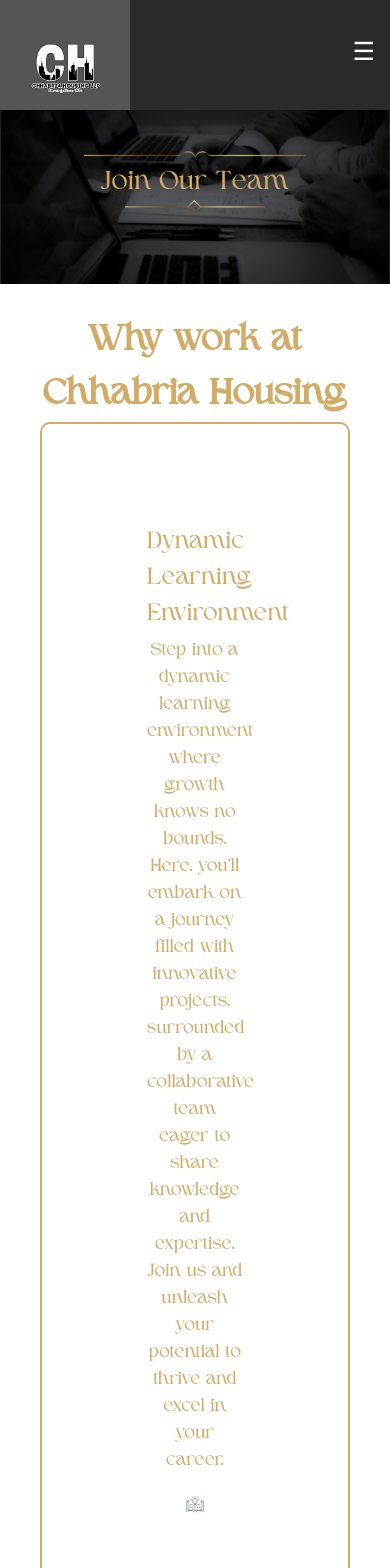
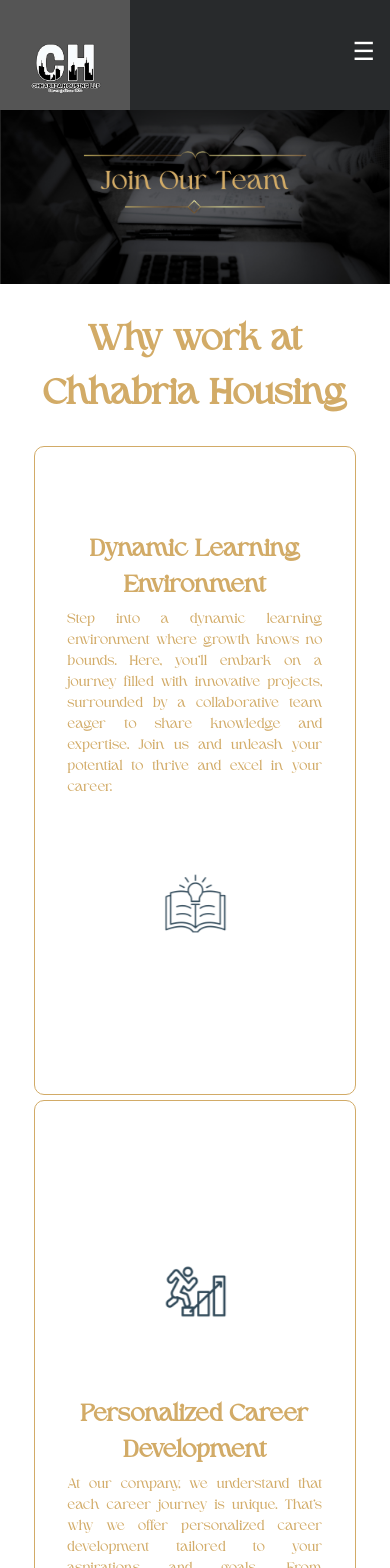
Before and after one commit to Harsh-gg/Chhabria-Housing, a React (Vite) app in the folder Chhabria Housing/Chhabria Housing/: page /join in a window 390 px wide. Shown: the top 1568 px of the page. Built offline with nearby package versions, Linux system fonts and the light colour scheme; a web font is replaced by a local one.

Commit message:
changes 😊

```diff
--- a/Chhabria Housing/Chhabria Housing/src/Aboutsec.jsx
+++ b/Chhabria Housing/Chhabria Housing/src/Aboutsec.jsx
@@ -18,7 +18,7 @@ export default function Aboutsec() {
         <div className="grid h-[82vh] sm:h-96 xl:h-[60vh] w-full auto-cols-fr gap-4 gap-y-2 sm:grid-cols-2 overflow-hidden">
           <div className={CSS.carocont1}>
             <h2 className={CSS.title3}>Why Choose Us</h2>
-            <Carousel indicators={false} pauseOnHover className={CSS.carouselFix}>
+            <Carousel indicators={false} pauseOnHover className={CSS.carouselFix} leftControl=' ' rightControl=' '>
               <img src={img1} alt="Trust" />
               <img src={img2} alt="Transparancy" />
               <img src={img3} alt="Integrity" />
@@ -26,7 +26,7 @@ export default function Aboutsec() {
           </div>
           <div className={CSS.carocont2}>
             <h2 className={CSS.title3}>Our Services</h2>
-            <Carousel indicators={false} pauseOnHover className={CSS.carouselFix}>
+            <Carousel indicators={false} pauseOnHover className={CSS.carouselFix} leftControl=' ' rightControl=' '>
               <img src={img4} alt="Property Mangement" />
               <img src={img5} alt="Portfolio Management" />
               <img src={img6} alt="Design Consultancy" />
--- a/Chhabria Housing/Chhabria Housing/src/Navbar.module.css
+++ b/Chhabria Housing/Chhabria Housing/src/Navbar.module.css
@@ -155,6 +155,12 @@ text-align: left;
 z-index: 200;
 }
 
+#id:hover{
+  background-color: #555;
+  color: white;
+  z-index: 200;
+}
+
 .topnav a:hover, .dropdown:hover .dropbtn {
 background-color: #555;
 color: white;
@@ -171,6 +177,7 @@ z-index: 200;
 display: block;
 z-index: 200;
 }
+
 .dropdown-contentn a {
 float: none;
 color: black;
--- a/Chhabria Housing/Chhabria Housing/src/Pages/About.jsx
+++ b/Chhabria Housing/Chhabria Housing/src/Pages/About.jsx
@@ -5,7 +5,6 @@ import image from '../assets/About Us.png'
 import Founders from '../Founders'
 import Aboutsec from '../Aboutsec'
 import Testimonial from '../Testimonial.jsx';
-import Achievements from '../Achievements.jsx'
 
 function About() {
   return (
--- a/Chhabria Housing/Chhabria Housing/src/Why.module.css
+++ b/Chhabria Housing/Chhabria Housing/src/Why.module.css
@@ -15,12 +15,12 @@
   display: flex;
   align-items: center;
   justify-content: space-between;
-  padding: 20px;
+  padding:0px;
   /* width: 100%;
   height: 100vh; */
   transition: transform 0.5s ease;
   /* transform: translateY(100%); */
-  padding: 100px;
+  padding: 0px;
 }
 
 .data, .image {
@@ -35,7 +35,7 @@
 .image {
   width: 50%;
   height: 50%;
-  animation: slideInRight 2s forwards; /* Slide in from right */
+  animation: slideInRight 5s forwards; /* Slide in from right */
 }
 
 /* .data {
@@ -49,7 +49,7 @@
 } */
 .data, .title {
   color: #D2AB67;
-  animation: slideInLeft 2s forwards; /* Slide in from left */
+  animation: slideInLeft 3s forwards; /* Slide in from left */
   font-size: 36px;
 
   align-items: center; /* Vertical alignment */
@@ -60,7 +60,7 @@
 
 .info{
   color: #D2AB67;
-  animation: slideInLeft 2s forwards; /* Slide in from left */
+  animation: slideInLeft 3s forwards; /* Slide in from left */
   font-size: 22px;
   font-weight: normal;
   margin-top: 5px;
@@ -96,24 +96,32 @@
 @media only screen and (max-width: 768px) {
   .content {
       flex-direction: column; /* Stack content vertically */
-      border: 2px solid #D2AB67;
-      margin-left: 10px;
-      margin-right: 10px;
+      border: 1px solid #D2AB67;
+      margin-left: 4px;
+      margin-right: 4px;
       border-radius: 10px;
-      margin-bottom: 10px;
+      margin-bottom: 5px;
+      padding: 85px;
   }
-  .data, .image {
-      width: 90%; /* Take full width */
+  .data {
+      width: 170%; /* Take full width */
       margin-bottom: 0px; /* Add space between elements */
+      font-weight: 200;
+      font-weight: bold;
   }
+
   .image {
-      width: 150%; /* Adjust image width */
-      height: auto; /* Maintain aspect ratio */
+      width: 250%;
+      max-width: fit-content;
   }
   .data, .title {
       font-size: 24px; /* Decrease font size */
   }
+  .title{
+    margin-bottom: 10px;
+  }
   .info {
-      font-size: 18px; /* Decrease font size */
+      font-size: 14px; /* Decrease font size */
+      text-align: justify;
   }
 }
--- a/Chhabria Housing/Chhabria Housing/src/WhyCaro.jsx
+++ b/Chhabria Housing/Chhabria Housing/src/WhyCaro.jsx
@@ -10,6 +10,7 @@ export default function WhyCaro() {
     <>
       <div className={styles.container12}>
       <h1 className={styles.heading}>Why work at Chhabria Housing</h1>
+      <br/>
       <div className={styles.content}>
         <div className={styles.data}>Dynamic Learning Environment
           <h2 className={styles.info}>
```
